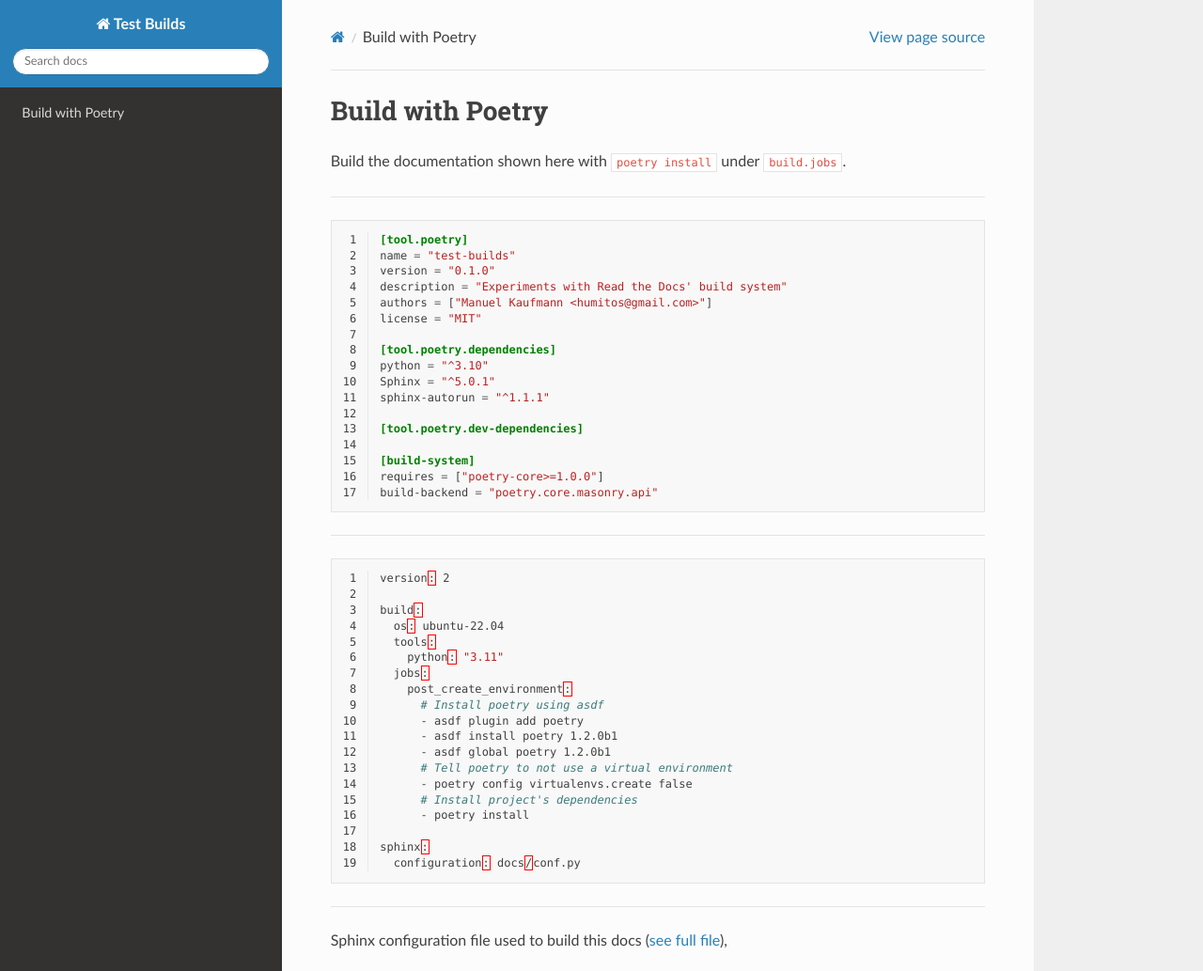
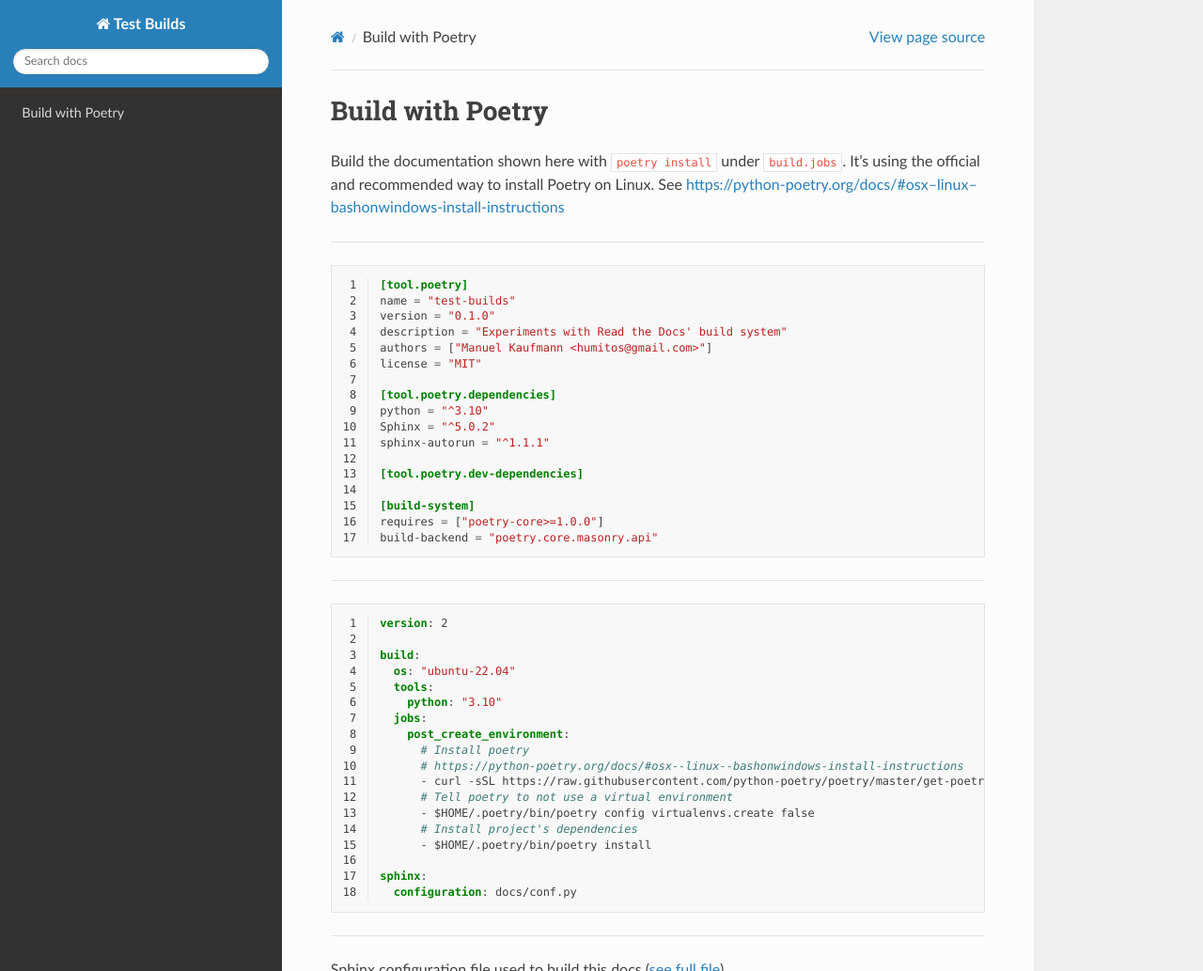
Before and after one commit to readthedocs/test-builds, a Sphinx documentation site: the page built from docs/index.rst, in a window 1280 px wide and 1400 px high, cut to the strip 0-1033 px from the top of the window. Shown: the whole strip at 94% size. Built offline with Sphinx 7.4.7 and the Read the Docs theme 2.0.0, drawn with Linux system fonts in a browser that asks for light colours.

Commit message:
Use poetry, installing it as recommended by the official docs

```diff
--- a/docs/index.rst
+++ b/docs/index.rst
@@ -2,6 +2,8 @@ Build with Poetry
 =================
 
 Build the documentation shown here with ``poetry install`` under ``build.jobs``.
+It's using the official and recommended way to install Poetry on Linux.
+See https://python-poetry.org/docs/#osx--linux--bashonwindows-install-instructions
 
 ----
 
--- a/pyproject.toml
+++ b/pyproject.toml
@@ -7,7 +7,7 @@ license = "MIT"
 
 [tool.poetry.dependencies]
 python = "^3.10"
-Sphinx = "^5.0.1"
+Sphinx = "^5.0.2"
 sphinx-autorun = "^1.1.1"
 
 [tool.poetry.dev-dependencies]
```
Also changed, not shown: other parts of docs/index.rst (+1 -1 lines), .readthedocs.yaml.
